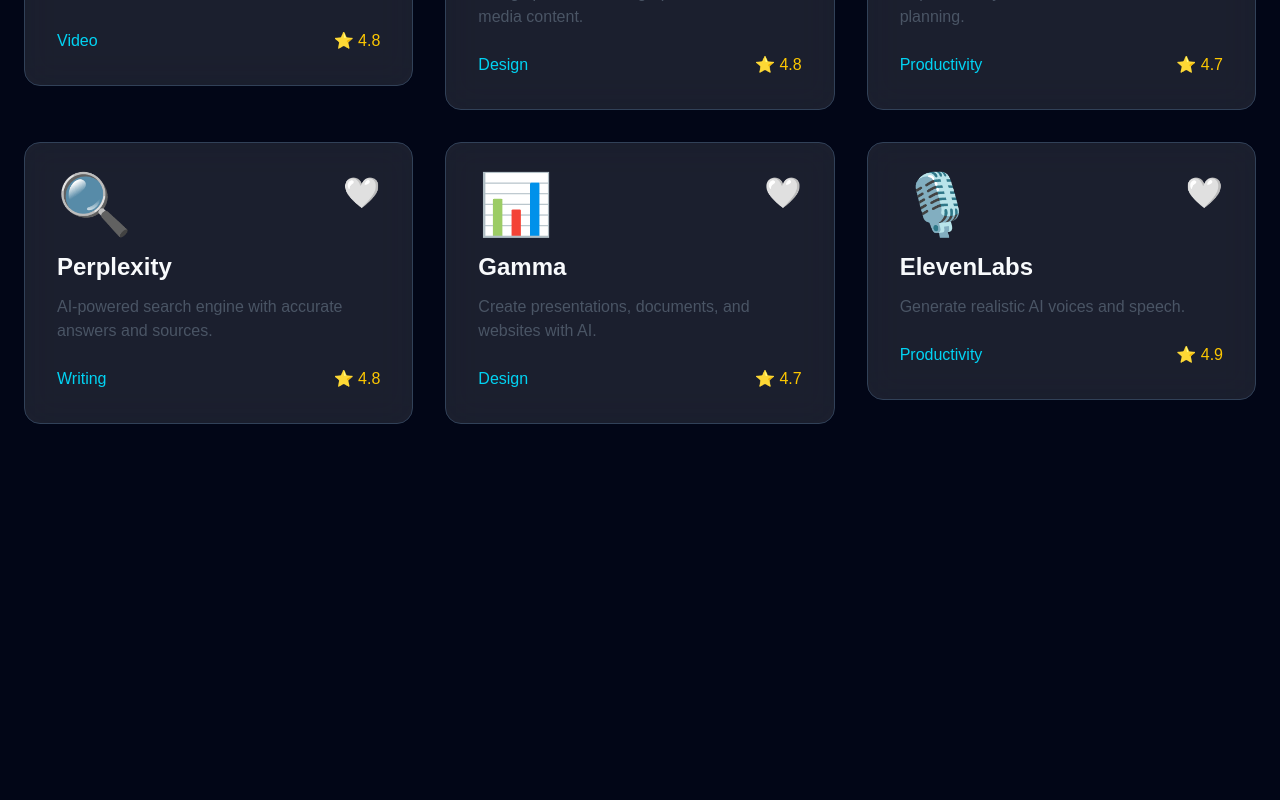
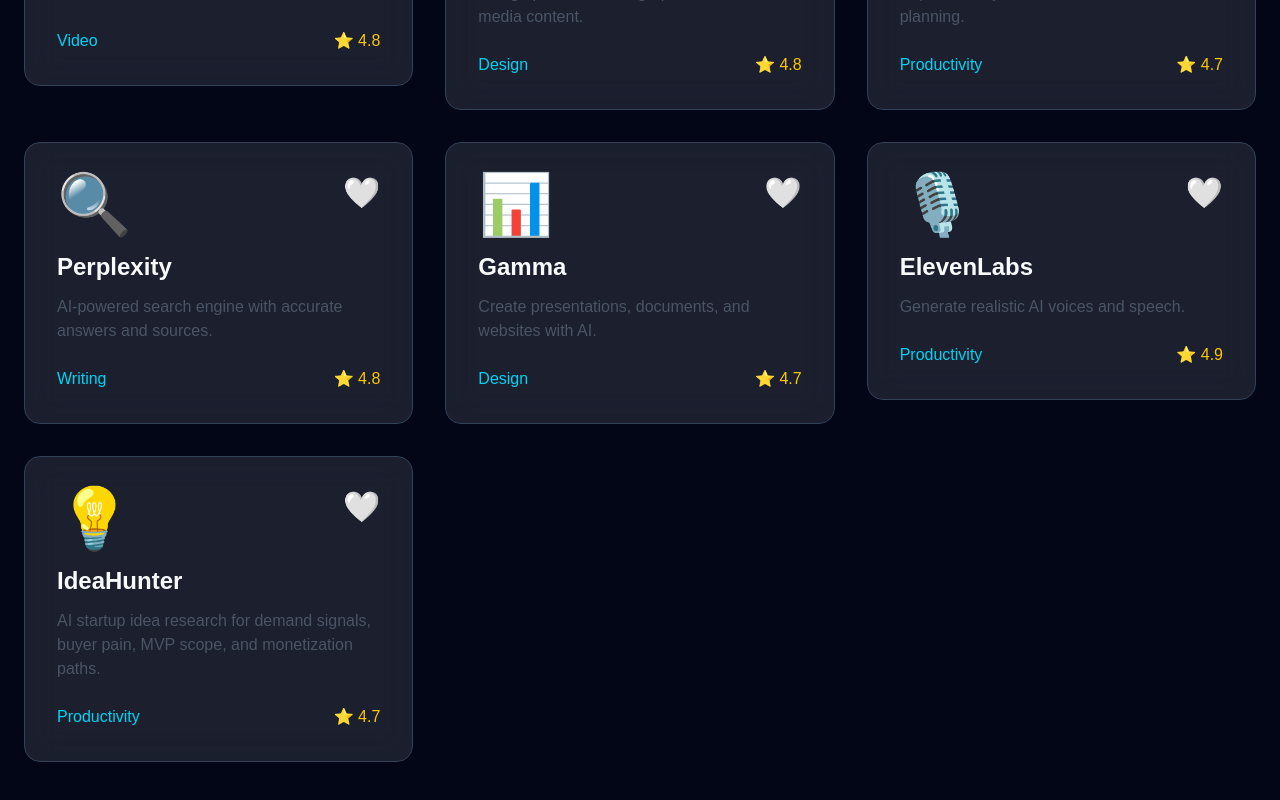
Before and after one commit to Talhaahmad-cmd/ai-tools-hub, a Next.js app: page /tools in a window 1280 px wide. Shown: the part 1224-2024 px from the top of the page. Before the commit the page ends 1728 px from the top, so only its background shows below. Built offline with nearby package versions, Linux system fonts and the light colour scheme.

Commit message:
Add IdeaHunter to tools data

```diff
--- a/app/data/tools.ts
+++ b/app/data/tools.ts
@@ -127,6 +127,17 @@
     rating: 4.9,
     url: "https://elevenlabs.io",
   },
+  {
+    id: 13,
+    slug: "ideahunter",
+    name: "IdeaHunter",
+    description:
+      "AI startup idea research for demand signals, buyer pain, MVP scope, and monetization paths.",
+    category: "Productivity",
+    logo: "💡",
+    rating: 4.7,
+    url: "https://ideahunter.today",
+  },
 ];
 
 export default tools;
```
